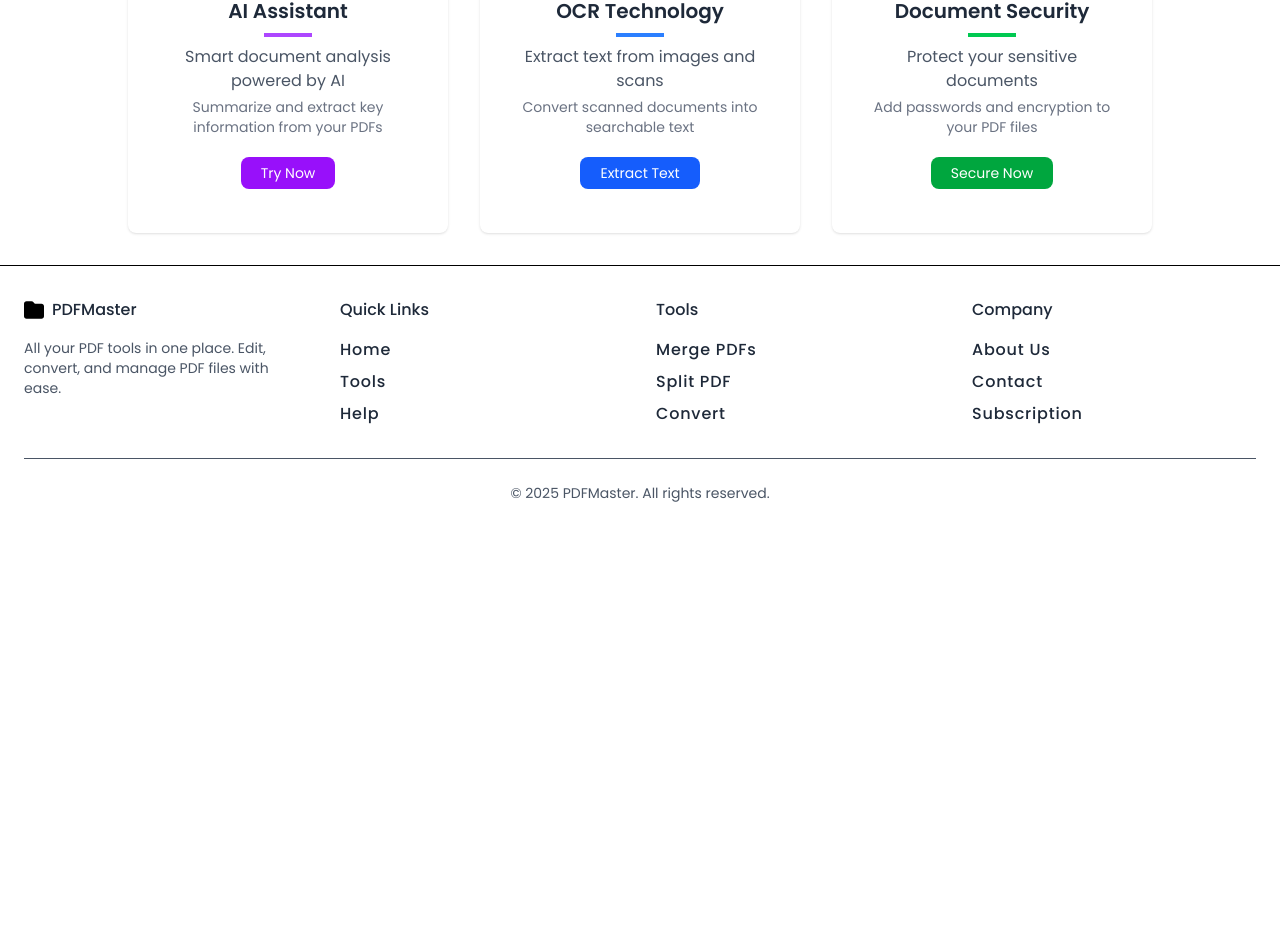
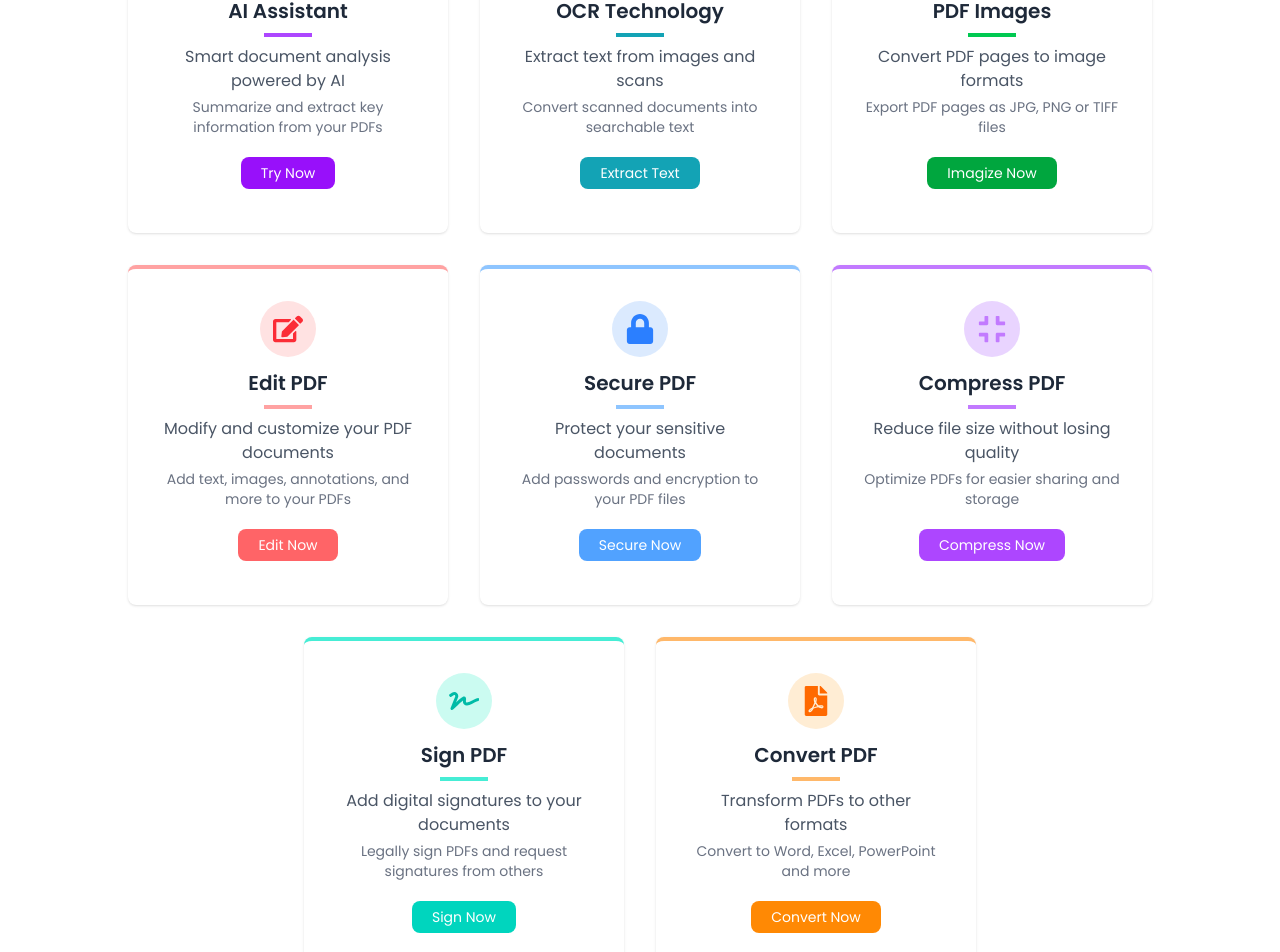
Before and after one commit to ShadowOfHumanity/PDF-WEB, a React (Vite) app in the folder FrontEnd/PDF-WEB/: page /Home in a window 1280 px wide. Shown: the part 771-1723 px from the top of the page. Before the commit the page ends 1306 px from the top, so only its background shows below. Built offline with nearby package versions, Linux system fonts and the light colour scheme.

Commit message:
Added more cards to HomePage

```diff
--- a/FrontEnd/PDF-WEB/src/App.tsx
+++ b/FrontEnd/PDF-WEB/src/App.tsx
@@ -1,7 +1,7 @@
 import { BrowserRouter, Routes, Route } from "react-router-dom";
 import Header from "./components/header";
 import Footer from "./components/footer";
-import LandingPage from "./pages/landingPage";
+import LandingPage from "./pages/LandingPage";
 import HomePage from "./pages/HomePage";
 
 // Placeholder page components
--- a/FrontEnd/PDF-WEB/src/pages/homePage.tsx
+++ b/FrontEnd/PDF-WEB/src/pages/homePage.tsx
@@ -309,17 +309,17 @@ const HomePage = () => {
           {/* LINK INSTRUCTION: Replace "/ai-assistant" with route path */}
           <Link
             to="/ai-pdf"
-            className="no-underline text-inherit w-full sm:w-[45%] md:w-72 lg:w-80"
+            className="no-underline text-inherit w-full sm:w-[45%] md:w-72 lg:w-80 group"
           >
-            <SmallCard className="bg-white border-t-4 border-purple-500 shadow-md hover:shadow-lg h-[300px] sm:h-[320px] md:h-[340px]">
+            <SmallCard className="bg-white border-t-4 border-purple-500 shadow-md hover:shadow-lg h-[300px] sm:h-[320px] md:h-[340px] transition-all duration-300">
               <div className="flex flex-col items-center h-full p-4">
                 <div className="bg-purple-100 w-14 h-14 rounded-full flex items-center justify-center">
                   <FaRobot className="text-3xl text-purple-600" />
                 </div>
-                <h3 className="text-lg sm:text-xl font-semibold text-gray-800 mt-3">
+                <h3 className="text-lg sm:text-xl font-semibold text-gray-800 mt-3 group-hover:text-purple-600 transition-colors duration-300">
                   AI Assistant
                 </h3>
-                <div className="h-1 w-12 bg-purple-500 my-2"></div>
+                <div className="h-1 w-12 bg-purple-500 my-2 group-hover:w-16 transition-all duration-300"></div>
                 <p className="text-gray-600 text-center text-sm sm:text-base">
                   Smart document analysis powered by AI
                 </p>
@@ -342,17 +342,17 @@ const HomePage = () => {
           {/* Text Recognition Card */}
           <Link
             to="/ocr-pdf"
-            className="no-underline text-inherit w-full sm:w-[45%] md:w-72 lg:w-80"
+            className="no-underline text-inherit w-full sm:w-[45%] md:w-72 lg:w-80 group"
           >
-            <SmallCard className="bg-white border-t-4 border-blue-500 shadow-md hover:shadow-lg h-[300px] sm:h-[320px] md:h-[340px]">
+            <SmallCard className="bg-white border-t-4 border-[#13A3B5] shadow-md hover:shadow-lg h-[300px] sm:h-[320px] md:h-[340px] transition-all duration-300">
               <div className="flex flex-col items-center h-full p-4">
-                <div className="bg-blue-100 w-14 h-14 rounded-full flex items-center justify-center">
+                <div className="bg-blue-100  w-14 h-14 rounded-full flex items-center justify-center">
                   <CiTextAlignCenter className="text-3xl text-blue-600" />
                 </div>
-                <h3 className="text-lg sm:text-xl font-semibold text-gray-800 mt-3">
+                <h3 className="text-lg sm:text-xl font-semibold text-gray-800 mt-3 group-hover:text-[#13A3B5] transition-colors duration-300">
                   OCR Technology
                 </h3>
-                <div className="h-1 w-12 bg-blue-500 my-2"></div>
+                <div className="h-1 w-12 bg-[#13A3B5] my-2 group-hover:w-16 transition-all duration-300"></div>
                 <p className="text-gray-600 text-center text-sm sm:text-base">
                   Extract text from images and scans
                 </p>
@@ -363,7 +363,7 @@ const HomePage = () => {
                   <Link
                     to="/ocr-pdf"
                     onClick={(e) => e.stopPropagation()}
-                    className="bg-blue-600 hover:bg-blue-700 text-white py-1.5 px-5 rounded-lg no-underline inline-block text-sm mt-5"
+                    className="bg-[#13A3B5] hover:bg-[#0f8b9a] text-white py-1.5 px-5 rounded-lg no-underline inline-block text-sm mt-5"
                   >
                     Extract Text
                   </Link>
@@ -372,20 +372,85 @@ const HomePage = () => {
             </SmallCard>
           </Link>
 
-          {/* Security Card */}
+          {/* PDF --> IMG Card*/}
+          <Link
+            to="/img-pdf"
+            className="no-underline text-inherit w-full sm:w-[45%] md:w-72 lg:w-80 group"
+          >
+            <SmallCard className="bg-white border-t-4 border-green-500 shadow-md hover:shadow-lg h-[300px] sm:h-[320px] md:h-[340px] transition-all duration-300">
+              <div className="flex flex-col items-center h-full p-4">
+                <div className="bg-green-100 w-14 h-14 rounded-full flex items-center justify-center">
+                  <FaFileAlt className="text-3xl text-green-600" />
+                </div>
+                <h3 className="text-lg sm:text-xl font-semibold text-gray-800 mt-3 group-hover:text-green-600 transition-colors duration-300">
+                  PDF Images
+                </h3>
+                <div className="h-1 w-12 bg-green-500 my-2 group-hover:w-16 transition-all duration-300"></div>
+                <p className="text-gray-600 text-center text-sm sm:text-base">
+                  Convert PDF pages to image formats
+                </p>
+                <p className="text-gray-500 text-xs sm:text-sm text-center mt-1">
+                  Export PDF pages as JPG, PNG or TIFF files
+                </p>
+                <div className="mt-auto">
+                  <Link
+                    to="/img-pdf"
+                    onClick={(e) => e.stopPropagation()}
+                    className="bg-green-600 hover:bg-green-700 text-white py-1.5 px-5 rounded-lg no-underline inline-block text-sm mt-5"
+                  >
+                    Imagize Now
+                  </Link>
+                </div>
+              </div>
+            </SmallCard>
+          </Link>
+          {/* Edit PDF Card */}
+          <Link
+            to="/edit-pdf"
+            className="no-underline text-inherit w-full sm:w-[45%] md:w-72 lg:w-80 group"
+          >
+            <SmallCard className="bg-white border-t-4 border-red-300 shadow-md hover:shadow-lg h-[300px] sm:h-[320px] md:h-[340px] transition-all duration-300 group-hover:transform ">
+              <div className="flex flex-col items-center h-full p-4">
+                <div className="bg-red-100 w-14 h-14 rounded-full flex items-center justify-center transition-transform duration-300 ">
+                  <FaEdit className="text-3xl text-red-500 transition-transform duration-300  " />
+                </div>
+                <h3 className="text-lg sm:text-xl font-semibold text-gray-800 mt-3 group-hover:text-red-500 transition-colors duration-300">
+                  Edit PDF
+                </h3>
+                <div className="h-1 w-12 bg-red-300 my-2 group-hover:w-16 transition-all duration-300"></div>
+                <p className="text-gray-600 text-center text-sm sm:text-base">
+                  Modify and customize your PDF documents
+                </p>
+                <p className="text-gray-500 text-xs sm:text-sm text-center mt-1">
+                  Add text, images, annotations, and more to your PDFs
+                </p>
+                <div className="mt-auto">
+                  <Link
+                    to="/edit-pdf"
+                    onClick={(e) => e.stopPropagation()}
+                    className="bg-red-400 hover:bg-red-500 text-white py-1.5 px-5 rounded-lg no-underline inline-block text-sm mt-5 transition-all duration-300 hover:shadow-md"
+                  >
+                    Edit Now
+                  </Link>
+                </div>
+              </div>
+            </SmallCard>
+          </Link>
+
+          {/* Secure PDF Card */}
           <Link
             to="/secure-pdf"
-            className="no-underline text-inherit w-full sm:w-[45%] md:w-72 lg:w-80"
+            className="no-underline text-inherit w-full sm:w-[45%] md:w-72 lg:w-80 group"
           >
-            <SmallCard className="bg-white border-t-4 border-green-500 shadow-md hover:shadow-lg h-[300px] sm:h-[320px] md:h-[340px]">
+            <SmallCard className="bg-white border-t-4 border-blue-300 shadow-md hover:shadow-lg h-[300px] sm:h-[320px] md:h-[340px] transition-all duration-300 group-hover:transform ">
               <div className="flex flex-col items-center h-full p-4">
-                <div className="bg-green-100 w-14 h-14 rounded-full flex items-center justify-center">
-                  <FaLock className="text-3xl text-green-600" />
+                <div className="bg-blue-100 w-14 h-14 rounded-full flex items-center justify-center transition-transform duration-300 ">
+                  <FaLock className="text-3xl text-blue-500 transition-transform duration-300 " />
                 </div>
-                <h3 className="text-lg sm:text-xl font-semibold text-gray-800 mt-3">
-                  Document Security
+                <h3 className="text-lg sm:text-xl font-semibold text-gray-800 mt-3 group-hover:text-blue-500 transition-colors duration-300">
+                  Secure PDF
                 </h3>
-                <div className="h-1 w-12 bg-green-500 my-2"></div>
+                <div className="h-1 w-12 bg-blue-300 my-2 group-hover:w-16 transition-all duration-300"></div>
                 <p className="text-gray-600 text-center text-sm sm:text-base">
                   Protect your sensitive documents
                 </p>
@@ -396,9 +461,108 @@ const HomePage = () => {
                   <Link
                     to="/secure-pdf"
                     onClick={(e) => e.stopPropagation()}
-                    className="bg-green-600 hover:bg-green-700 text-white py-1.5 px-5 rounded-lg no-underline inline-block text-sm mt-5"
+                    className="bg-blue-400 hover:bg-blue-500 text-white py-1.5 px-5 rounded-lg no-underline inline-block text-sm mt-5 transition-all duration-300 hover:shadow-md"
                   >
                     Secure Now
+                  </Link>
+                </div>
+              </div>
+            </SmallCard>
+          </Link>
+
+          {/* Compress PDF Card */}
+          <Link
+            to="/compress-pdf"
+            className="no-underline text-inherit w-full sm:w-[45%] md:w-72 lg:w-80 group"
+          >
+            <SmallCard className="bg-white border-t-4 border-purple-400  shadow-md hover:shadow-lg h-[300px] sm:h-[320px] md:h-[340px] transition-all duration-300 group-hover:transform ">
+              <div className="flex flex-col items-center h-full p-4">
+                <div className="bg-purple-200  w-14 h-14 rounded-full flex items-center justify-center transition-transform duration-300 ">
+                  <FaCompress className="text-3xl text-purple-400  transition-transform duration-300 " />
+                </div>
+                <h3 className="text-lg sm:text-xl font-semibold text-gray-800 mt-3 group-hover:text-purple-600  transition-colors duration-300">
+                  Compress PDF
+                </h3>
+                <div className="h-1 w-12 bg-purple-400  my-2 group-hover:w-16 transition-all duration-300"></div>
+                <p className="text-gray-600 text-center text-sm sm:text-base">
+                  Reduce file size without losing quality
+                </p>
+                <p className="text-gray-500 text-xs sm:text-sm text-center mt-1">
+                  Optimize PDFs for easier sharing and storage
+                </p>
+                <div className="mt-auto">
+                  <Link
+                    to="/compress-pdf"
+                    onClick={(e) => e.stopPropagation()}
+                    className="bg-purple-500  hover:bg-purple-600  text-white py-1.5 px-5 rounded-lg no-underline inline-block text-sm mt-5 transition-all duration-300 hover:shadow-md"
+                  >
+                    Compress Now
+                  </Link>
+                </div>
+              </div>
+            </SmallCard>
+          </Link>
+
+          {/* Sign PDF Card */}
+          <Link
+            to="/sign-pdf"
+            className="no-underline text-inherit w-full sm:w-[45%] md:w-72 lg:w-80 group"
+          >
+            <SmallCard className="bg-white border-t-4 border-teal-300 shadow-md hover:shadow-lg h-[300px] sm:h-[320px] md:h-[340px] transition-all duration-300 group-hover:transform">
+              <div className="flex flex-col items-center h-full p-4">
+                <div className="bg-teal-100 w-14 h-14 rounded-full flex items-center justify-center transition-transform duration-300">
+                  <FaSignature className="text-3xl text-teal-500 transition-transform duration-300" />
+                </div>
+                <h3 className="text-lg sm:text-xl font-semibold text-gray-800 mt-3 group-hover:text-teal-500 transition-colors duration-300">
+                  Sign PDF
+                </h3>
+                <div className="h-1 w-12 bg-teal-300 my-2 group-hover:w-16 transition-all duration-300"></div>
+                <p className="text-gray-600 text-center text-sm sm:text-base">
+                  Add digital signatures to your documents
+                </p>
+                <p className="text-gray-500 text-xs sm:text-sm text-center mt-1">
+                  Legally sign PDFs and request signatures from others
+                </p>
+                <div className="mt-auto">
+                  <Link
+                    to="/sign-pdf"
+                    onClick={(e) => e.stopPropagation()}
+                    className="bg-teal-400 hover:bg-teal-500 text-white py-1.5 px-5 rounded-lg no-underline inline-block text-sm mt-5 transition-all duration-300 hover:shadow-md"
+                  >
+                    Sign Now
+                  </Link>
+                </div>
+              </div>
+            </SmallCard>
+          </Link>
+
+          {/* Convert PDF Card */}
+          <Link
+            to="/convert-pdf"
+            className="no-underline text-inherit w-full sm:w-[45%] md:w-72 lg:w-80 group"
+          >
+            <SmallCard className="bg-white border-t-4 border-orange-300 shadow-md hover:shadow-lg h-[300px] sm:h-[320px] md:h-[340px] transition-all duration-300 group-hover:transform">
+              <div className="flex flex-col items-center h-full p-4">
+                <div className="bg-orange-100 w-14 h-14 rounded-full flex items-center justify-center transition-transform duration-300">
+                  <FaFilePdf className="text-3xl text-orange-500 transition-transform duration-300" />
+                </div>
+                <h3 className="text-lg sm:text-xl font-semibold text-gray-800 mt-3 group-hover:text-orange-500 transition-colors duration-300">
+                  Convert PDF
+                </h3>
+                <div className="h-1 w-12 bg-orange-300 my-2 group-hover:w-16 transition-all duration-300"></div>
+                <p className="text-gray-600 text-center text-sm sm:text-base">
+                  Transform PDFs to other formats
+                </p>
+                <p className="text-gray-500 text-xs sm:text-sm text-center mt-1">
+                  Convert to Word, Excel, PowerPoint and more
+                </p>
+                <div className="mt-auto">
+                  <Link
+                    to="/convert-pdf"
+                    onClick={(e) => e.stopPropagation()}
+                    className="bg-orange-400 hover:bg-orange-500 text-white py-1.5 px-5 rounded-lg no-underline inline-block text-sm mt-5 transition-all duration-300 hover:shadow-md"
+                  >
+                    Convert Now
                   </Link>
                 </div>
               </div>
```
Lines whose indentation alone changed are shown as unchanged.
